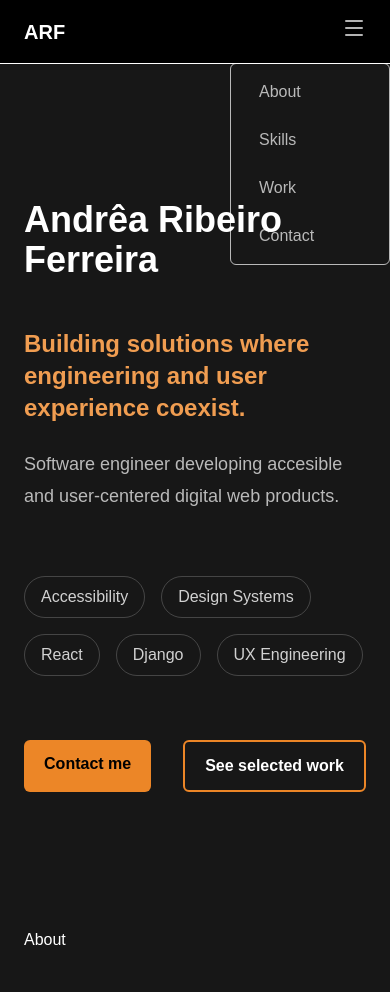
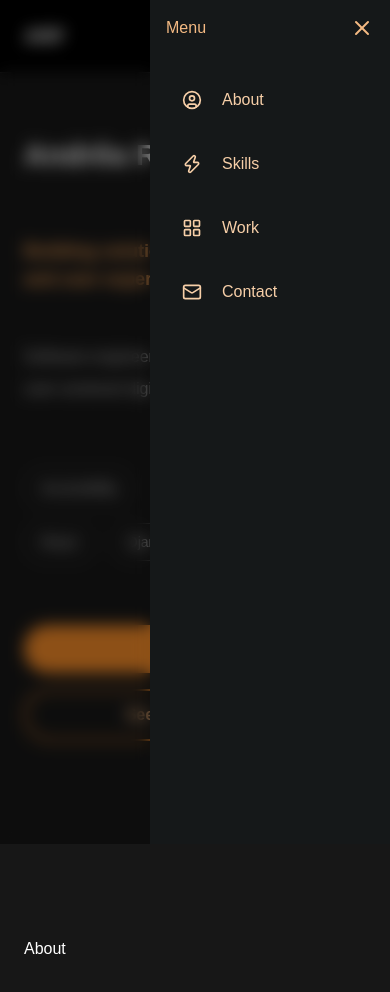
Before and after one commit to Andrea-Ribeiro/portfolio, a Next.js app: page / in a window 390 px wide. Both pictures are taken after a click on the button 354 px from the left and 28 px from the top of the page. Shown: the top 992 px of the page. Built offline with nearby package versions, Linux system fonts and the light colour scheme.

Commit message:
Creates a drawer to profile menu on mobile

```diff
--- /dev/null
+++ b/components/Drawer.tsx
@@ -0,0 +1,34 @@
+import { ReactNode } from "react";
+import { X } from "lucide-react";
+
+interface DrawerProps {
+  title: string;
+  children: ReactNode;
+  isOpen: boolean;
+  onClose: () => void;
+}
+
+export function Drawer({ title, children, isOpen, onClose }: DrawerProps) {
+  return (
+    isOpen && (
+      <>
+        <button
+          type="button"
+          aria-label="Close drawer overlay"
+          className="fixed inset-0 z-40 bg-black/40 backdrop-blur-sm"
+          onClick={onClose}
+        />
+        <div className="fixed z-50 right-0 min-w-60 top-0 h-screen bg-[#151819] flex flex-col gap-6 px-4">
+          <div className="flex justify-between pt-4 py-3 text-[#F4BA83]">
+            <p>{title}</p>
+            <button aria-label="Close drawer" onClick={onClose}>
+              <X />
+            </button>
+          </div>
+
+          {children}
+        </div>
+      </>
+    )
+  );
+}
--- a/components/Header.tsx
+++ b/components/Header.tsx
@@ -1,13 +1,26 @@
 "use client";
 
 import { useState } from "react";
-import { Menu } from "lucide-react";
+import { Drawer } from "./Drawer";
+import { Menu, UserCircle, Zap, LayoutGrid, Mail } from "lucide-react";
 
 const navigationItems = [
-  { label: "About", href: "#about" },
-  { label: "Skills", href: "#skills" },
-  { label: "Work", href: "#work" },
-  { label: "Contact", href: "#contact" },
+  {
+    label: "About",
+    href: "#about",
+    icon: UserCircle,
+  },
+  { label: "Skills", href: "#skills", icon: Zap },
+  {
+    label: "Work",
+    href: "#work",
+    icon: LayoutGrid,
+  },
+  {
+    label: "Contact",
+    href: "#contact",
+    icon: Mail,
+  },
 ];
 
 interface NavigationMenuProps {
@@ -15,6 +28,7 @@
   itemStyle: string;
   activeItem: string;
   activeStyle: string;
+  mobile?: boolean;
   onClickItem: (item: string) => void;
 }
 
@@ -23,21 +37,26 @@
   itemStyle,
   activeItem,
   activeStyle,
+  mobile = false,
   onClickItem,
 }: Readonly<NavigationMenuProps>) {
   return (
     <ul className={containerStyle}>
       {navigationItems.map((item) => {
         const isActive = activeItem === item.href;
+        const Icon = item.icon;
+        const textColor = isActive ? "text-[#F1A55E]" : "text-[#F7CFA8]";
 
         return (
-          <li key={item.href} className="w-full">
+          <li
+            key={item.href}
+            className={`w-full flex gap-2 items-center justify-start px-4 ${isActive && activeStyle}`}
+          >
+            {mobile && <Icon size={20} className={textColor} />}
             <a
               href={item.href}
               onClick={() => onClickItem(item.href)}
-              className={`
-                      ${itemStyle}
-                      ${isActive ? activeStyle : "text-white/70"}`}
+              className={`${itemStyle} ${textColor}`}
             >
               {item.label}
             </a>
@@ -50,43 +69,63 @@
 
 export function Header() {
   const [activeItem, setActiveItem] = useState("");
-  const [isOpen, setIsOpen] = useState(false);
+  const [openDrawer, setOpenDrawer] = useState(false);
 
   return (
-    <header className="sticky top-0 border-b bg-black z-50 ">
+    <header className="sticky top-0 border-b border-white/14 bg-black z-50 ">
       <div className="mx-auto flex max-w-6xl items-center justify-between px-6 py-4">
         <p className="text-xl font-semibold">ARF</p>
         <nav className="block md:hidden">
           <button
             aria-label="Open menu"
-            className="cursor-pointer text-white/70 transition-colors hover:text-white relative"
-            onClick={() => setIsOpen(!isOpen)}
+            className="cursor-pointer text-white/70
+            transition-colors
+            hover:text-white p
+            px-2
+            py-2
+            rounded-full
+            active:bg-white/50
+            "
+            onClick={() => setOpenDrawer(!openDrawer)}
           >
             <Menu />
           </button>
-          {isOpen && (
+
+          <Drawer
+            title="Menu"
+            isOpen={openDrawer}
+            onClose={() => setOpenDrawer(false)}
+          >
             <NavigationMenu
-              containerStyle="absolute  min-w-40 top-full right-0 border border-white/70 z-50 flex flex-col gap-2 px-4 py-2 rounded-md justify-center "
-              itemStyle="text-white/70 transition-colors block w-full px-3 py-2 rounded-md"
+              containerStyle="flex flex-col gap-4 "
+              itemStyle="px-3 py-3"
               activeItem={activeItem}
               onClickItem={(href) => {
                 setActiveItem(href);
-                setIsOpen(false);
+                setOpenDrawer(false);
               }}
-              activeStyle="bg-[#211103]"
+              activeStyle="bg-[#343434] rounded-full "
+              mobile={true}
             />
-          )}
+          </Drawer>
         </nav>
         <nav className="hidden md:block">
           <NavigationMenu
             containerStyle="flex gap-6"
-            itemStyle="text-white/70 transition-colors px-3 py-1 rounded-md transition-all duration-200 hover:text-white focus:outline focus:outline-2 focus:outline-offset-2 focus:outline-[#EC8627]"
+            itemStyle="text-white/70 transition-colors px-3 py-1 rounded-md
+            transition-all
+            duration-200
+            hover:text-white
+            focus:outline
+            focus:outline-2
+            focus:outline-offset-2
+            focus:outline-[#EC8627]"
             activeItem={activeItem}
             onClickItem={(href) => {
               setActiveItem(href);
-              setIsOpen(false);
+              setOpenDrawer(false);
             }}
-            activeStyle="bg-[#211103] border-[#EC8627] border text-white/100"
+            activeStyle="bg-[#211103] border-[#EC8627] border text-white/100 rounded-md"
           />
         </nav>
       </div>
--- a/components/Hero.tsx
+++ b/components/Hero.tsx
@@ -8,19 +8,19 @@
 
 export function Hero() {
   return (
-    <section className="min-h-screen flex flex-col pt-34 px-6 mx-auto max-w-6xl">
-      <h1 className="text-4xl font-bold text-white mb-4 ">
+    <section className="min-h-screen flex flex-col pt-16 md:pt-34 px-6 mx-auto max-w-6xl">
+      <h1 className="text-3xl md:text-4xl font-bold text-white mb-4 ">
         Andrêa Ribeiro Ferreira
       </h1>
 
       <h2
-        className="text-[#F09D51] mt-8
-       max-w-xl text-2xl font-semibold"
+        className="text-[#F09D51] mt-12
+       max-w-xl text-lg md:text-2xl font-semibold"
       >
         Building solutions where engineering and user experience coexist.
       </h2>
 
-      <p className="mt-6 max-w-2xl text-lg leading-8 text-white/70">
+      <p className="mt-12 max-w-2xl text-md md:text-lg leading-8 text-white/70">
         Software engineer developing accesible and user-centered digital web
         products.
       </p>
@@ -28,17 +28,17 @@
         {skills.map((skill) => (
           <p
             key={skill}
-            className=" max-w-2xl text-md rounded-full text-white/80 border-white/20 border-1 px-4 py-2"
+            className=" max-w-2xl text-sm md:text-md rounded-full text-white/80 border-white/20 border-1 px-4 py-2"
           >
             {skill}
           </p>
         ))}
       </div>
 
-      <div className="mt-16 flex justify-center gap-8 md:justify-start">
+      <div className="mt-16 flex flex-col md:flex-row justify-center gap-4 md:gap-8 md:justify-start">
         <a
           href="mailto:andreavm.ribeiro@gmail.com"
-          className="bg-[#EC8627] text-black px-5 py-3 rounded-md font-semibold transition-colors
+          className="bg-[#EC8627] text-black px-5 py-3 rounded-full md:rounded-md font-semibold transition-colors text-center
 
           hover:bg-[#F3B377]
 
@@ -52,14 +52,14 @@
 
         <a
           href="#work"
-          className="border-[#EC8627] border-2 text-white px-5 py-3 rounded-md font-semibold transition-colors
+          className="border-[#EC8627] border-2 text-[#F3B377] px-5 py-3 rounded-full md:rounded-md font-semibold transition-colors text-center
 
           hover:bg-[#211103]
 
           focus:outline
           focus:outline-2
           focus:outline-offset-2
-          focus:outline-[#EC8627] "
+          focus:outline-[#EC8627]"
         >
           See selected work
         </a>
--- a/components/ScrollToTopButton.tsx
+++ b/components/ScrollToTopButton.tsx
@@ -6,7 +6,8 @@
     <div className="group relative ">
       <button
         aria-label="Scroll to top"
-        className="cursor-pointer px-3 py-3 rounded-full bg-white/70 text-black transition-colors hover:bg-white hover:text-black mt-2"
+        className="cursor-pointer px-3 py-3 rounded-full bg-white/70 text-black transition-colors hover:bg-white hover:text-black mt-2
+        active:bg-white"
         onClick={() => window.scrollTo({ top: 0, behavior: "smooth" })}
       >
         <ChevronsUp size={32} />
```
